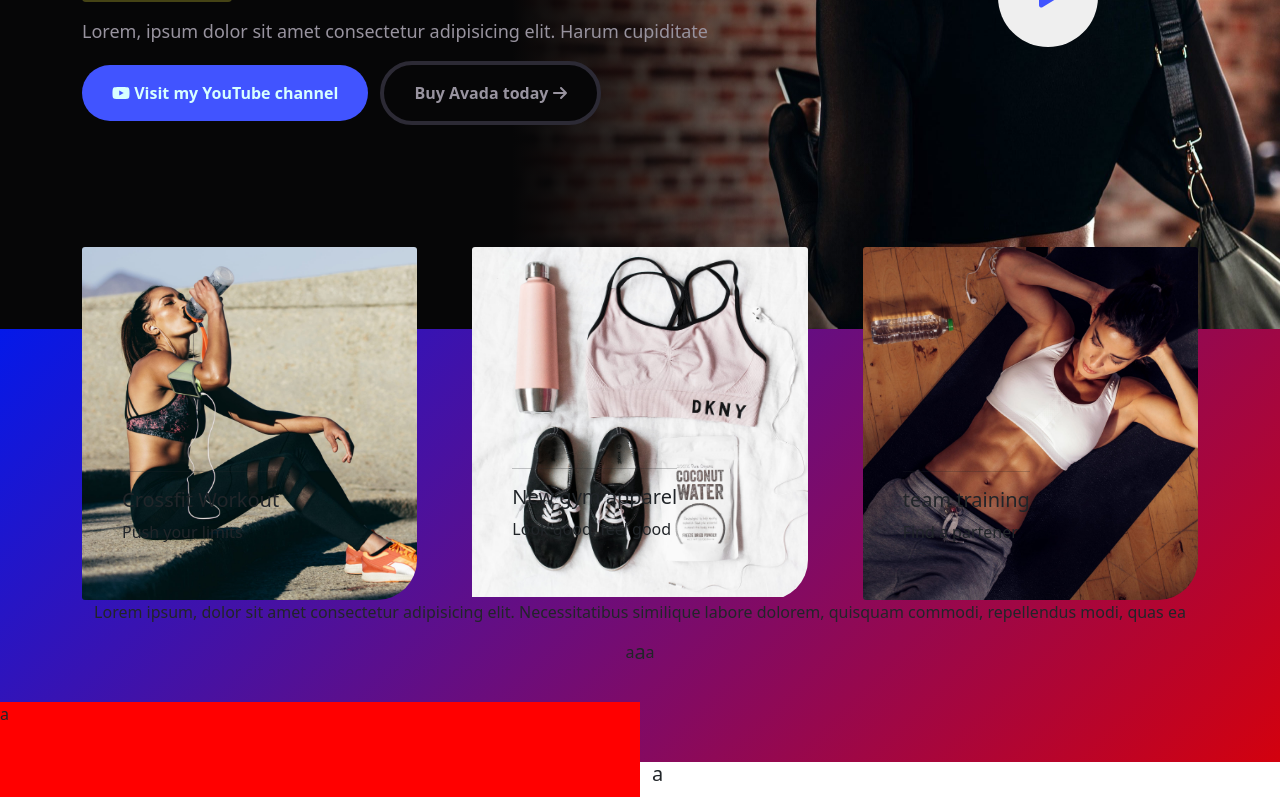
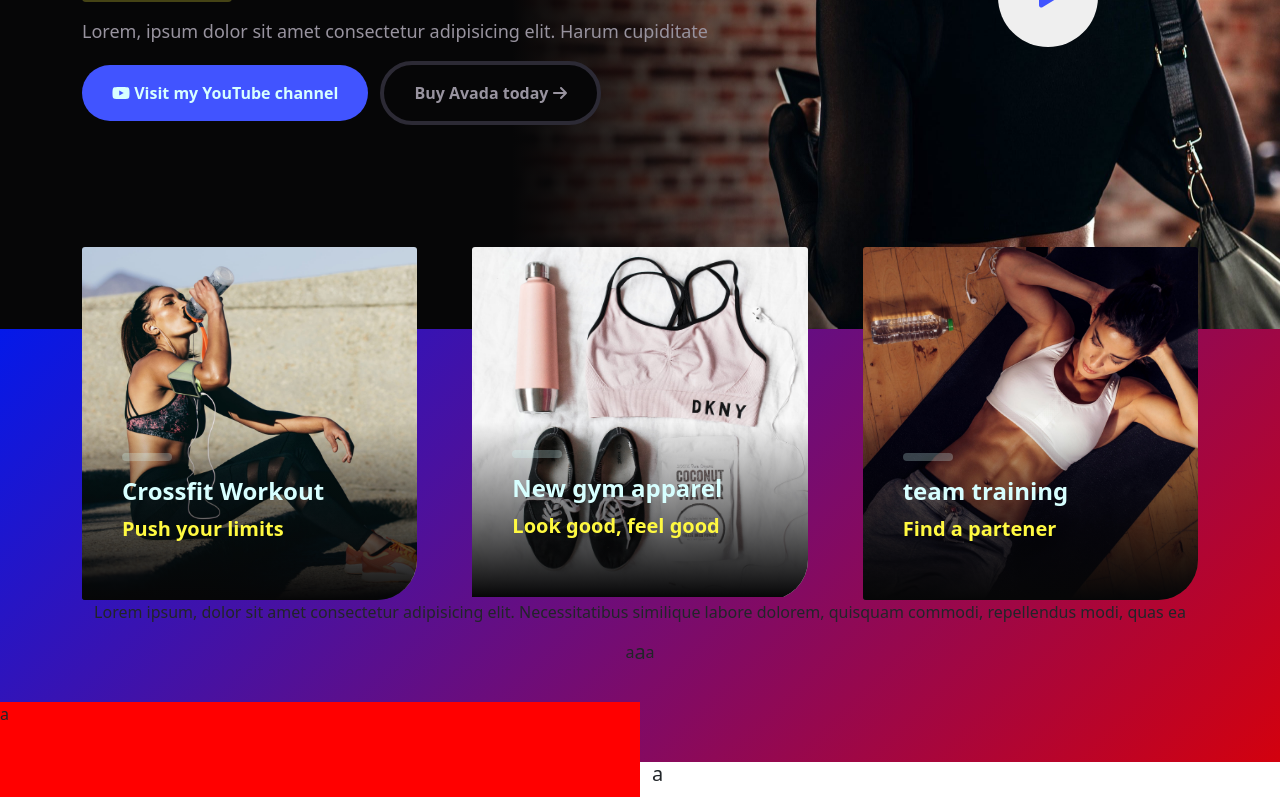
Before and after one commit to AndreaGul/proj-html-vuejs, a Vue app: page / in a window 1280 px wide. Shown: the part 398-1195 px from the top of the page. Built offline with nearby package versions, Linux system fonts and the light colour scheme.

Commit message:
feat:presentation cards

```diff
--- a/src/assets/scss/partial/_common.scss
+++ b/src/assets/scss/partial/_common.scss
@@ -45,3 +45,10 @@ COMMON
   overflow: hidden;
   border-radius: 3px 3px 40px 3px;
 }
+
+.hr-separator {
+  color: $primary-bg-yellow;
+  width: 150px;
+  border-top: 8px solid $primary-bg-yellow;
+  border-radius: 5px;
+}
--- a/src/components/components-main/AppMainInfo.vue
+++ b/src/components/components-main/AppMainInfo.vue
@@ -13,7 +13,7 @@ export default {
         <section>
           <h4>Certified fitness professional</h4>
           <h1>Take control of your health</h1>
-          <hr />
+          <hr class="hr-separator" />
           <p>
             Lorem, ipsum dolor sit amet consectetur adipisicing elit. Harum
             cupiditate
@@ -74,13 +74,6 @@ export default {
         font-size: 60px;
       }
 
-      hr {
-        color: $primary-bg-yellow;
-        width: 150px;
-        border-top: 8px solid $primary-bg-yellow;
-        border-radius: 5px;
-      }
-
       p {
         color: $primary-text-grey;
         font-size: 18px;
--- a/src/components/components-main/AppMainPresentation.vue
+++ b/src/components/components-main/AppMainPresentation.vue
@@ -34,8 +34,9 @@ export default {
         <div v-for="service in services" class="p-0 angle-card">
           <div class="img-container">
             <img :src="service.img" :alt="service.title" />
+
             <div class="text-container">
-              <hr />
+              <hr class="hr-separator" />
               <h5>{{ service.title }}</h5>
               <p>{{ service.note }}</p>
             </div>
@@ -76,17 +77,48 @@ export default {
       gap: 55px;
       .angle-card {
         width: calc((100% - 55px) / 3);
+        .img-container::before {
+          content: '';
+          z-index: 1;
+          background: linear-gradient(
+            0deg,
+            $primary-bg-black 0,
+            $primary-bg-black-trasparent 50%
+          );
+          position: absolute;
+          height: 100%;
+          width: 100%;
+        }
         .img-container {
           width: 100%;
           position: relative;
+
           img {
             width: 100%;
           }
 
           .text-container {
             position: absolute;
+            z-index: 10;
             left: 40px;
             bottom: 40px;
+
+            .hr-separator {
+              color: $primary-text-white;
+              width: 50px;
+              border-top: 8px solid $primary-text-white;
+            }
+
+            h5 {
+              color: $primary-text-white;
+              font-size: 24px;
+              font-weight: 600;
+            }
+            p {
+              color: $primary-bg-yellow;
+              font-size: 20px;
+              font-weight: 600;
+            }
           }
         }
       }
```
